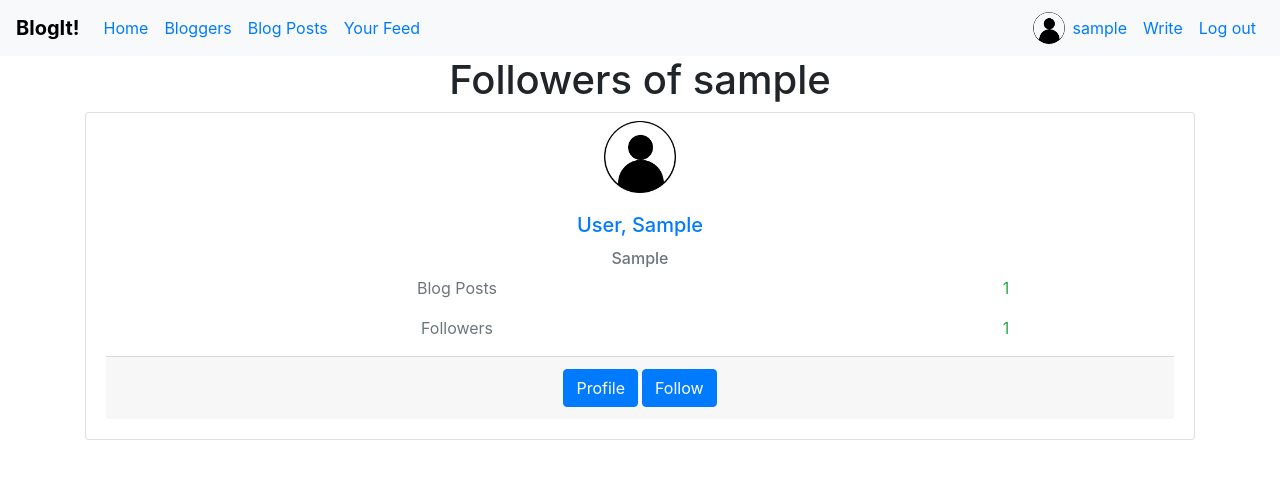
After one commit to genericSpecimen/blog_it, a Django app: page /blog/blogger/1/followers/ in a window 1280 px wide. The commit adds this page. Shown: the top 479 px of the page. Run offline with Django 3.2, Linux system fonts and the light colour scheme; a user stored in the database is signed in; tables that the repository leaves empty hold one stand-in row (values such as "Sample post"); some libraries are stand-ins or nearby versions.

Commit message:
users can now follow each other

```diff
--- a/blog/models.py
+++ b/blog/models.py
@@ -115,3 +115,20 @@ class BlogComment(models.Model):
         if (len(self.text) > max_len):
             return self.text[:max_len] + "..."
         return self.text
+
+class UserFollowing(models.Model):
+    follower_user_id = models.ForeignKey(User, related_name='following', on_delete=models.CASCADE)
+    following_user_id = models.ForeignKey(User, related_name='followers', on_delete=models.CASCADE)
+
+    followed_at = models.DateTimeField(auto_now_add=True)
+
+    class Meta:
+        constraints = [
+            models.UniqueConstraint(fields=['follower_user_id', 'following_user_id'],
+                                    name='unique_user_following')
+        ]
+
+        ordering = ['-followed_at']
+
+    def __str__(self):
+        return f'{self.follower_user_id} follows {self.following_user_id}'
--- a/blog/templates/base_generic.html
+++ b/blog/templates/base_generic.html
@@ -29,6 +29,11 @@
                     <li class="nav-item">
                         <a class="nav-link text-primary" href="{% url 'blogs' %}">Blog Posts</a>
                     </li>
+                    {% if user.is_authenticated %}
+                    <li class="nav-item">
+                        <a class="nav-link text-primary" href="{% url 'user-feed' %}">Your Feed</a>
+                    </li>
+                    {% endif %}
                 </ul>
                 <ul class="navbar-nav">
                     {% if user.is_authenticated %}
--- a/blog/templates/blog/blogauthor_list.html
+++ b/blog/templates/blog/blogauthor_list.html
@@ -26,16 +26,16 @@
                 </div>
                 <div class="row d-flex justify-content-between" style="word-wrap: break-word;">
                     <div class="col-8">
-                    <p class="text-muted">Subscribers</p>
+                    <p class="text-muted">Followers</p>
                     </div>
                     <div class="col-4">
-                    <p class="text-success">0</p>
+                    <p class="text-success"> {{ blogauthor.user.followers.all | length }} </p>
                     </div>
                 </div>
             </div>
             <div class="card-footer d-flex justify-content-center">
                 <a href="{{ blogauthor.get_absolute_url }}" class="btn btn-md btn-primary mr-1">Profile</a>
-                <a href="#" class="btn btn-md btn-primary">Subscribe</a>
+                <a href="{% url 'follow-user' blogauthor.pk %}" class="btn btn-md btn-primary">Follow</a>
             </div>
         </div>
     </div>
--- /dev/null
+++ b/blog/templates/blog/userfollowing_list.html
@@ -0,0 +1,70 @@
+{% extends "base_generic.html" %}
+
+{% block content %}
+
+{% if type == 'followers' %}
+<h1 class="text-center">Followers of {{ user }} </h1>
+{% elif type == 'following' %}
+<h1 class="text-center">{{ user }} follows</h1>
+{% endif %}
+{% if object_list %}
+<div class="card-deck text-center">
+    {% for object in object_list %}
+    <div class="card">
+        <div class="mt-2 text-center">
+    	{% load static %}
+        <img class="rounded align-center" src="{% static 'images/default-avatar.png' %}" alt="Profile picture" height="72" width="72" />
+        </div>
+        <div class="card-body">
+
+            {% if type == 'followers' %}
+            <h5 class="card-title"><a href="{{ object.follower_user_id.blogauthor.get_absolute_url }}">{{ object.follower_user_id.blogauthor }}</a></h5>
+            <h6 class="text-muted">{{ object.follower_user_id.blogauthor.location}}</h6>
+            {% elif type == 'following' %}
+            <h5 class="card-title"><a href="{{ object.following_user_id.blogauthor.get_absolute_url }}">{{ object.following_user_id.blogauthor }}</a></h5>
+            <h6 class="text-muted">{{ object.following_user_id.blogauthor.location}}</h6>
+            {% endif %}
+            <div class="card-text">
+                <div class="row d-flex justify-content-between" style="word-wrap: break-word;">
+                    <div class="col-8">
+                    <p class="text-muted">Blog Posts</p>
+                    </div>
+                    <div class="col-4">
+                    {% if type == 'followers' %}
+                    <p class="text-success">{{ object.follower_user_id.blogauthor.blogpost_set.all|length }}</p>
+                    {% elif type == 'following' %}
+                    <p class="text-success">{{ object.following_user_id.blogauthor.blogpost_set.all|length }}</p>
+                    {% endif %}
+                    </div>
+                </div>
+                <div class="row d-flex justify-content-between" style="word-wrap: break-word;">
+                    <div class="col-8">
+                    <p class="text-muted">Followers</p>
+                    </div>
+                    <div class="col-4">
+                    {% if type == 'followers' %}
+                    <p class="text-success"> {{ object.follower_user_id.followers.all | length }} </p>
+                    {% elif type == 'following' %}
+                    <p class="text-success"> {{ object.following_user_id.followers.all | length }} </p>
+                    {% endif %}
+                    </div>
+                </div>
+            </div>
+            <div class="card-footer d-flex justify-content-center">
+                {% if type == 'followers' %}
+                <a href="{{ object.follower_user_id.blogauthor.get_absolute_url }}" class="btn btn-md btn-primary mr-1">Profile</a>
+                {% elif type == 'following' %}
+                <a href="{{ object.following_user_id.blogauthor.get_absolute_url }}" class="btn btn-md btn-primary mr-1">Profile</a>
+                {% endif %}
+                <a href="#" class="btn btn-md btn-primary">Follow</a>
+            </div>
+        </div>
+    </div>
+    {% endfor %}
+</div>
+
+{% else %}
+<p>No bloggers as of yet...</p>
+{% endif %}
+
+{% endblock %}
--- a/blog/urls.py
+++ b/blog/urls.py
@@ -14,5 +14,11 @@ urlpatterns = [
     path('blog/<int:pk>/create/', views.BlogCommentCreateView.as_view(), name='blogcomment-create'),
     path('blog/category/<category>/', views.BlogCategoryPostsListView.as_view(), name='blogcategoryposts-list'),
     path('blog/category-create/', views.BlogCategoryCreateView.as_view(), name='blogcategory-create'),
-    path('blog/create/', views.BlogPostCreateView.as_view(), name='blogpost-create')
+    path('blog/create/', views.BlogPostCreateView.as_view(), name='blogpost-create'),
+
+    path('blogger/<int:pk>/followers/', views.BlogAuthorFollowersListView.as_view(), name='blogauthor-followers'),
+    path('blogger/<int:pk>/following/', views.BlogAuthorFollowingListView.as_view(), name='blogauthor-following'),
+    path('blogger/<int:pk>/follow/', views.UserFollowingCreateView.as_view(), name='follow-user'),
+
+    path('blog/feed/', views.UserFollowingBlogPostListView.as_view(), name='user-feed')
 ]
--- a/blog/views.py
+++ b/blog/views.py
@@ -11,7 +11,7 @@ from django.urls import reverse, reverse_lazy
 from django.utils.translation import ugettext_lazy as _
 
 # Create your views here.
-from .models import BlogAuthor, BlogPost, BlogComment, BlogCategory
+from .models import BlogAuthor, BlogPost, BlogComment, BlogCategory, UserFollowing
 from .forms import UserSignUpForm, UserUpdateForm
 
 from datetime import date
@@ -167,7 +167,7 @@ class BlogCategoryPostsListView(generic.ListView):
     paginate_by = 10
 
     def get_queryset(self):
-        return BlogPost.objects.filter(categories__name__contains=self.kwargs['category'])
+        return BlogPost.objects.filter(categories__name__icontains=self.kwargs['category'])
 
     def get_context_data(self, **kwargs):
         context = super().get_context_data(**kwargs)
@@ -216,3 +216,73 @@ def update_user(request):
                   'registration/update.html', {
                         'form' : form
                     })
+
+class BlogAuthorFollowersListView(LoginRequiredMixin, generic.ListView):
+    paginate_by = 10
+
+    def get_queryset(self):
+        user = User.objects.get(id=self.kwargs['pk'])
+        #print(user.followers.all())
+        #for object1 in user.followers.all():
+        #    print(object1.following_user_id)
+        return user.followers.all()
+
+    def get_context_data(self, **kwargs):
+        context = super().get_context_data(**kwargs)
+        context['type'] = 'followers'
+        user = User.objects.get(id=self.kwargs['pk'])
+        context['user'] = user
+        #print(context)
+        return context
+
+class BlogAuthorFollowingListView(LoginRequiredMixin, generic.ListView):
+    paginate_by = 10
+
+    def get_queryset(self):
+        user = User.objects.get(id=self.kwargs['pk'])
+        #print(user.following.all())
+        #for object1 in user.following.all():
+        #    print(object1.following_user_id.blogauthor.get_absolute_url())
+        return user.following.all()
+
+    def get_context_data(self, **kwargs):
+        context = super().get_context_data(**kwargs)
+        context['type'] = 'following'
+        user = User.objects.get(id=self.kwargs['pk'])
+        context['user'] = user
+        print(context)
+        return context
+
+class UserFollowingCreateView(LoginRequiredMixin, CreateView):
+    model = UserFollowing
+    fields = ['follower_user_id', 'following_user_id']
+
+    def get_initial(self):
+        initial = super().get_initial()
+        initial['follower_user_id'] = self.request.user
+        initial['following_user_id'] = self.kwargs['pk']
+        return initial
+
+    def get_success_url(self):
+        return reverse('blogger-detail', kwargs={'pk' : self.kwargs['pk']})
+
+    def get_context_data(self, **kwargs):
+        context = super().get_context_data(**kwargs)
+        context['usertofollow'] = User.objects.get(id=self.kwargs['pk'])
+        return context
+
+class UserFollowingBlogPostListView(LoginRequiredMixin, generic.ListView):
+    model = BlogPost
+    paginate_by = 10
+
+    def get_queryset(self):
+        filter_val = self.request.GET.get('filter', '')
+        if filter_val:
+            return BlogPost.objects.filter(author__user__followers__follower_user_id=self.request.user,
+                                                categories__name__icontains=filter_val)
+        return BlogPost.objects.filter(author__user__followers__follower_user_id=self.request.user)
+
+    def get_context_data(self, **kwargs):
+        context = super().get_context_data(**kwargs)
+        context['userfeed'] = True
+        return context
```
Also changed, not shown: blog/admin.py (+6 -1 lines), blog/templates/blog/blogauthor_detail.html (+15 -5 lines), blog/templates/blog/blogpost_list.html (+12 -3 lines), blog/templates/blog/userfollowing_form.html (added, +21 -0 lines), blog/templates/index.html (+7 -2 lines), .github/workflows/blogit-CI-CD.yml, blog/migrations/0001_initial.py, blog/migrations/0002_alter_blogcategory_name.py (deleted), blog/migrations/0002_auto_20210516_1300.py (added), blog/migrations/0003_auto_20210515_1926.py (deleted).
